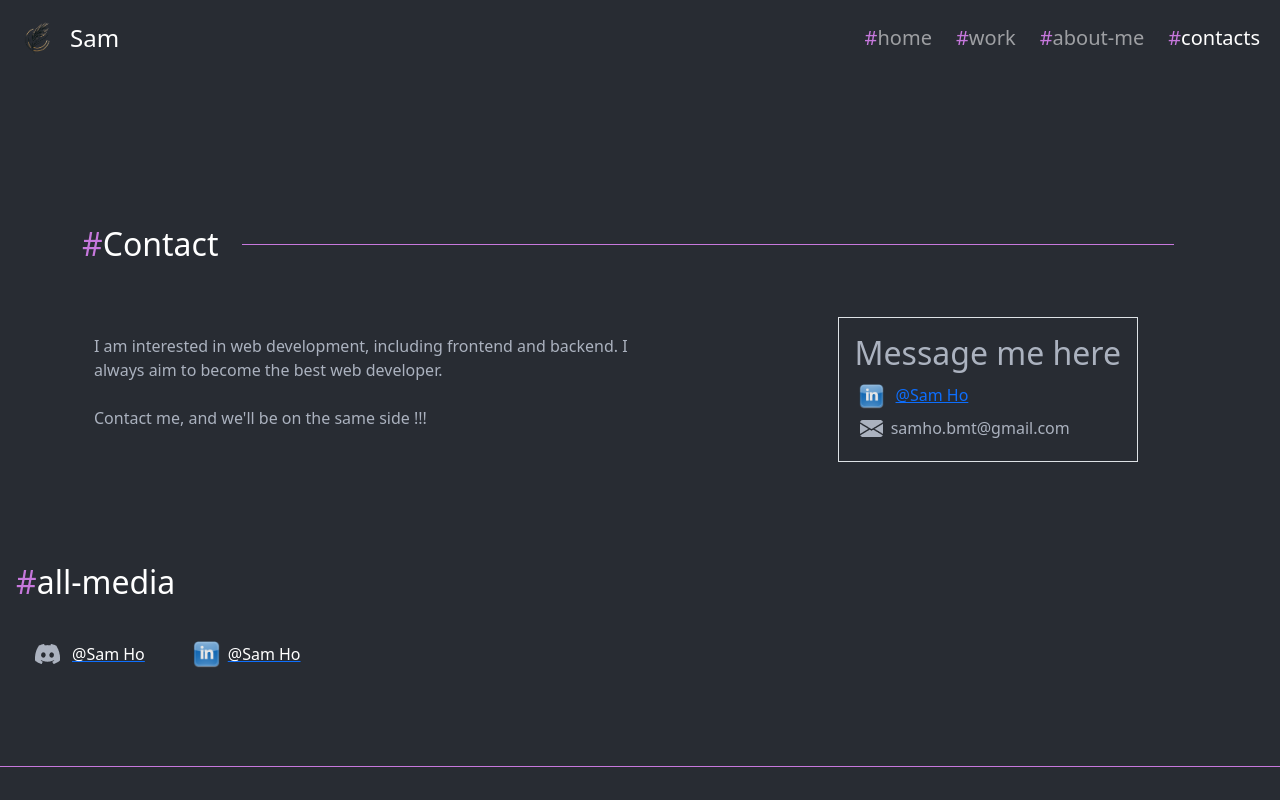
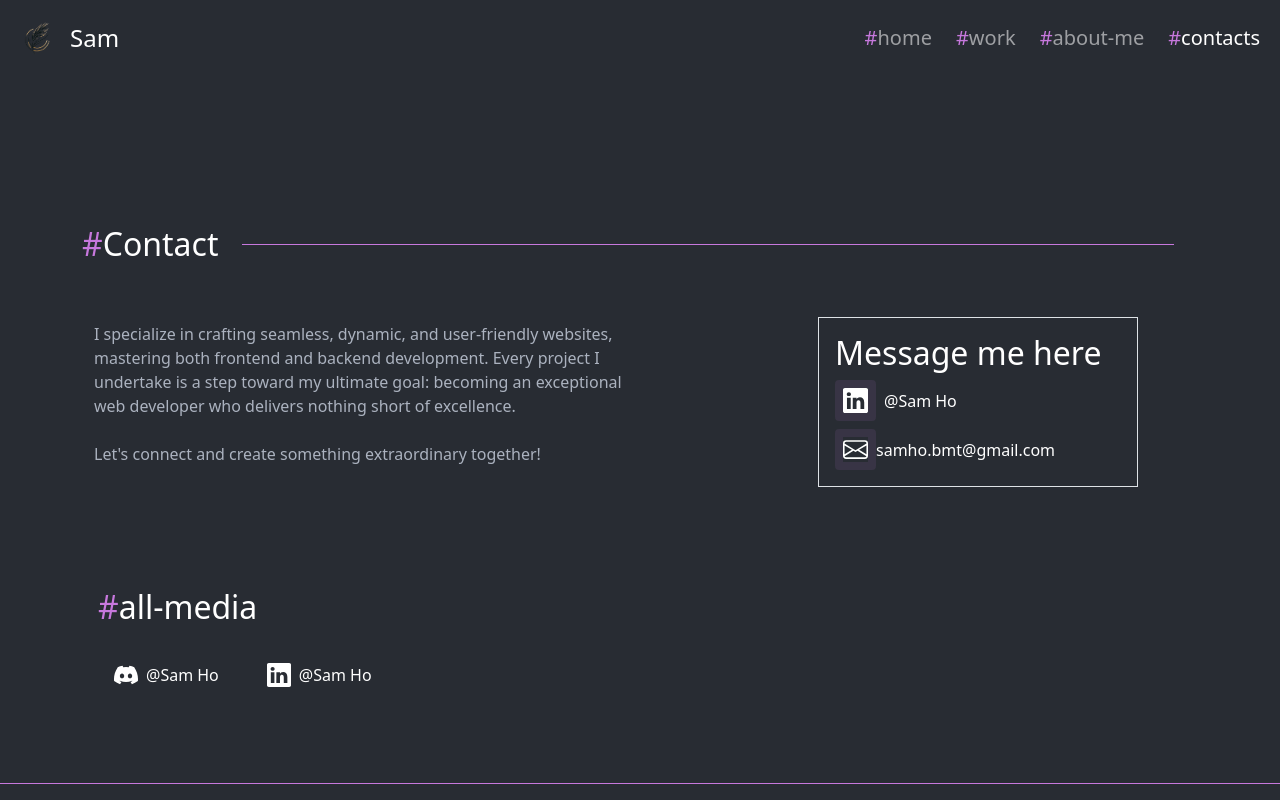
Before and after one commit to gokillboss/Portfolio, a React (Create React App) app: page /contact in a window 1280 px wide. Shown: the top 800 px of the page. Built offline with nearby package versions, Linux system fonts and the light colour scheme.

Commit message:
update introduction

```diff
--- a/src/components/conntact/contact.jsx
+++ b/src/components/conntact/contact.jsx
@@ -1,6 +1,6 @@
 import React from "react";
 import { Container, Row, Col } from "react-bootstrap";
-
+import { Linkedin, Envelope } from 'react-bootstrap-icons';
 
 
 const Contact = () => {
@@ -20,30 +20,38 @@ const Contact = () => {
                 <Col md={6} className="mx-auto">
                     <div className="" >
                         <p>
-                            I am interested in web development, including frontend and backend.
-                            I always aim to become the best web developer.
+                            I specialize in crafting seamless, dynamic, and user-friendly websites, mastering both frontend and backend development. Every project I undertake is a step toward my ultimate goal: becoming an exceptional web developer who delivers nothing short of excellence.
                             <br />
                             <br />
-                            Contact me, and we'll be on the same side !!!
+                            Let's connect and create something extraordinary together!
                         </p>
                     </div>
                 </Col>
 
                 <Col className="d-flex align-items-center justify-content-end mx-auto">
-
-                    <div className="border p-3 d-inline-block mx-5">
+                    <div className="border p-3 d-inline-block mx-5 text-white" style={{ width: '100%', maxWidth: '20rem' }}>
                         <h2 className="">Message me here</h2>
-
                         <div className="mx-auto">
-
-                            <div className="link-container">
-                                <a href="https://www.linkedin.com/in/sam-ho-b1006b221/" className="">
-                                    <img src={require("./LinkedIn.png")} alt="" className="img-fluid" style={{ width: '25px', margin: '4px' }} />
-                                    <span className="mx-2">@Sam Ho</span>
+                            <div className="d-flex align-items-center mt-2r">
+                                <a
+                                    href="https://www.linkedin.com/in/sam-ho-b1006b221/"
+                                    target="_blank"
+                                    rel="noopener noreferrer"
+                                    className="social-link"
+                                    aria-label="LinkedIn"
+                                >
+                                    <Linkedin size={25} />
                                 </a>
+                                <span className="mx-2">@Sam Ho</span>
                             </div>
-                            <div className="">
-                                <img src={require("./Email.png")} alt="" className="" />
+                            <div className="d-flex align-items-center mt-2">
+                                <a
+                                    href="mailto:samho.bmt@gmail.com"
+                                    className="social-link"
+                                    aria-label="Email"
+                                >
+                                    <Envelope size={25} />
+                                </a>
                                 <span className="link-text"> samho.bmt@gmail.com</span>
                             </div>
                         </div>
--- a/src/components/conntact/media.jsx
+++ b/src/components/conntact/media.jsx
@@ -1,6 +1,10 @@
+import React from "react";
+import { Container } from "react-bootstrap";
+import { Discord, Linkedin } from 'react-bootstrap-icons';
+
 const Allmedia = () => {
     return (
-    <>
+        <Container>
             <div style={{ margin: "auto", marginTop: "3rem", maxWidth: "1560px" }}>
                 <div
                     style={{
@@ -20,9 +24,9 @@ const Allmedia = () => {
                         alignItems: "center",
                         margin: "2rem 2rem",
                     }}
-          className=" flex gap-6"
+                    className="flex gap-6"
                 >
-          <a href="tyla3713">
+                    <a href="tyla3713" className="text-decoration-none">
                         <div
                             style={{
                                 color: "white",
@@ -31,11 +35,14 @@ const Allmedia = () => {
                                 gap: "0.5rem",
                             }}
                         >
-              <img src={require("./Discord.png")} alt="" />
+                            <Discord size={24} />
                             <span>@Sam Ho</span>
                         </div>
                     </a>
-          <a href="https://www.linkedin.com/in/sam-ho-b1006b221/">
+                    <a
+                        href="https://www.linkedin.com/in/sam-ho-b1006b221/"
+                        className="text-decoration-none"
+                    >
                         <div
                             style={{
                                 color: "white",
@@ -44,17 +51,13 @@ const Allmedia = () => {
                                 gap: "0.5rem",
                             }}
                         >
-              <img
-                style={{ width: "8%" }}
-                src={require("./LinkedIn.png")}
-                alt=""
-              />
+                            <Linkedin size={24} />
                             <span>@Sam Ho</span>
                         </div>
                     </a>
                 </div>
             </div>
-    </>
+        </Container>
     );
 };
 
--- a/src/components/first_section_about/About.jsx
+++ b/src/components/first_section_about/About.jsx
@@ -9,10 +9,10 @@ const About = () => {
             <Row className="align-items-center justify-content-between ml-3">
                 <Col xs={6} data-aos="fade-right" data-aos-delay="400" className="mx-auto justify-content-end" style={{ minWidth: '25rem' }}>
                     <h2 className="font-semibold text-3xl text-white mb-3">
-                        Sam is a <span style={{ color: "#C778DD" }}>web developer</span> and <span style={{ color: "#C778DD" }}>Fullstack developer</span>
+                        Sam is a <span style={{ color: "#C778DD" }}>Fullstack Developer</span> and <span style={{ color: "#C778DD" }}>Software engineer</span>
                     </h2>
                     <p className="text-white my-6">
-                        He crafts responsive websites where technologies meet creativity
+                        I crafts responsive websites where technologies meet creativity
                     </p>
 
                     <div className='mt-3'>
@@ -33,7 +33,7 @@ const About = () => {
                     <div className="d-flex justify-content-center my-3 ">
                         <div className="border d-flex align-items-center gap-1 border-[#ABB2BF] p-2 text-[#ABB2BF]" style={{ maxWidth: "100%" }}>
                             <span className='mx-auto' style={{ backgroundColor: "#C778DD", width: '15px', height: '15px' }}></span>
-                            <span className="text-white align-items-center mx-3 text-center" style={{fontSize : '20px'}}>
+                            <span className="text-white align-items-center mx-3 text-center" style={{ fontSize: '20px' }}>
                                 Think Twice <span style={{ color: '#C778DD' }}>Code Once</span>
                             </span>
                         </div>
--- a/src/components/skills_section/Skill.jsx
+++ b/src/components/skills_section/Skill.jsx
@@ -54,7 +54,7 @@ const Skills = () => {
                     </div>
                 </Col>
                 <Col data-aos="fade-left" xs={12} lg={6} className='justify-content-center'>
-                    <div className='d-flex flex-wrap mx-auto '>
+                    <div className='d-flex flex-wrap mx-auto justify-content-center align-items-center">'>
                         {skills.map(({ title, languages }) => (
                             <div key={title} className='m-2 p-2 border '
                                 style={{ width: '100%', maxWidth: '12rem' }}
--- a/src/components/summary/About_Page.jsx
+++ b/src/components/summary/About_Page.jsx
@@ -21,12 +21,9 @@ const AboutPage = () => {
                         <p>
                             Hello, I'm Sam!
                             <br /><br />
-                            I am a potential web programmer, passionate about creating dynamic
-                            websites and web applications. With a solid background in both backend
-                            and frontend, I can build unique and exciting online experiences.
+                            I am a Full Stack Developer with a strong foundation in backend technologies and frontend development, dedicated to building scalable, efficient, and user-friendly web applications. With hands-on experience in Node.js, Express.js, React, and database management systems like MongoDB and MySQL, I transform complex ideas into seamless digital solutions.
                             <br /><br />
-                            I enjoy working with new technologies to create better web products.
-                            I always try to study and absorb new knowledge to improve my skills and pursue
+                            By combining technical expertise, creativity, and a user-centered approach, I aim to contribute to innovative projects that align with business objectives and make a lasting impact. I thrive in dynamic environments that encourage collaboration and innovation, and I am always eager to tackle new challenges to grow both personally and professionally.
                             creativity in my work.
                             <br /><br />
                             I believe that the ability to continuously learn and a creative spirit are two
--- a/src/components/summary/summary.jsx
+++ b/src/components/summary/summary.jsx
@@ -26,12 +26,9 @@ const Summary = () => {
                         <p>
                             Hello, I'm Sam!
                             <br /><br />
-                            I am a potential web programmer, passionate about creating dynamic
-                            websites and web applications. With a solid background in both backend
-                            and frontend, I can build unique and exciting online experiences.
+                            I am a Full Stack Developer with a strong foundation in backend technologies and frontend development, dedicated to building scalable, efficient, and user-friendly web applications. With hands-on experience in Node.js, Express.js, React, and database management systems like MongoDB and MySQL, I transform complex ideas into seamless digital solutions.
                             <br /><br />
-                            I enjoy working with new technologies to create better web products.
-                            I always try to study and absorb new knowledge to improve my skills and pursue
+                            By combining technical expertise, creativity, and a user-centered approach, I aim to contribute to innovative projects that align with business objectives and make a lasting impact. I thrive in dynamic environments that encourage collaboration and innovation, and I am always eager to tackle new challenges to grow both personally and professionally.
                             creativity in my work.
                             <br /><br />
                             I believe that the ability to continuously learn and a creative spirit are two
--- a/src/components/works/Works.jsx
+++ b/src/components/works/Works.jsx
@@ -5,7 +5,7 @@ import './work.css';
 
 const Works = () => {
     return (
-        <Container className='work-container'>
+        <Container className='work-container Container fluid'>
             {/* Header Section */}
             <Row className='my-5 pt-5'>
                 <Col className='d-flex justify-content-between align-items-center'>
--- a/src/components/works/work.css
+++ b/src/components/works/work.css
@@ -1,6 +1,7 @@
 .work-container {
     padding-top: 2rem;
     color: #F8F9FA;
+
 }
 
 /* Header Styles */
```
Lines whose indentation alone changed are shown as unchanged.
